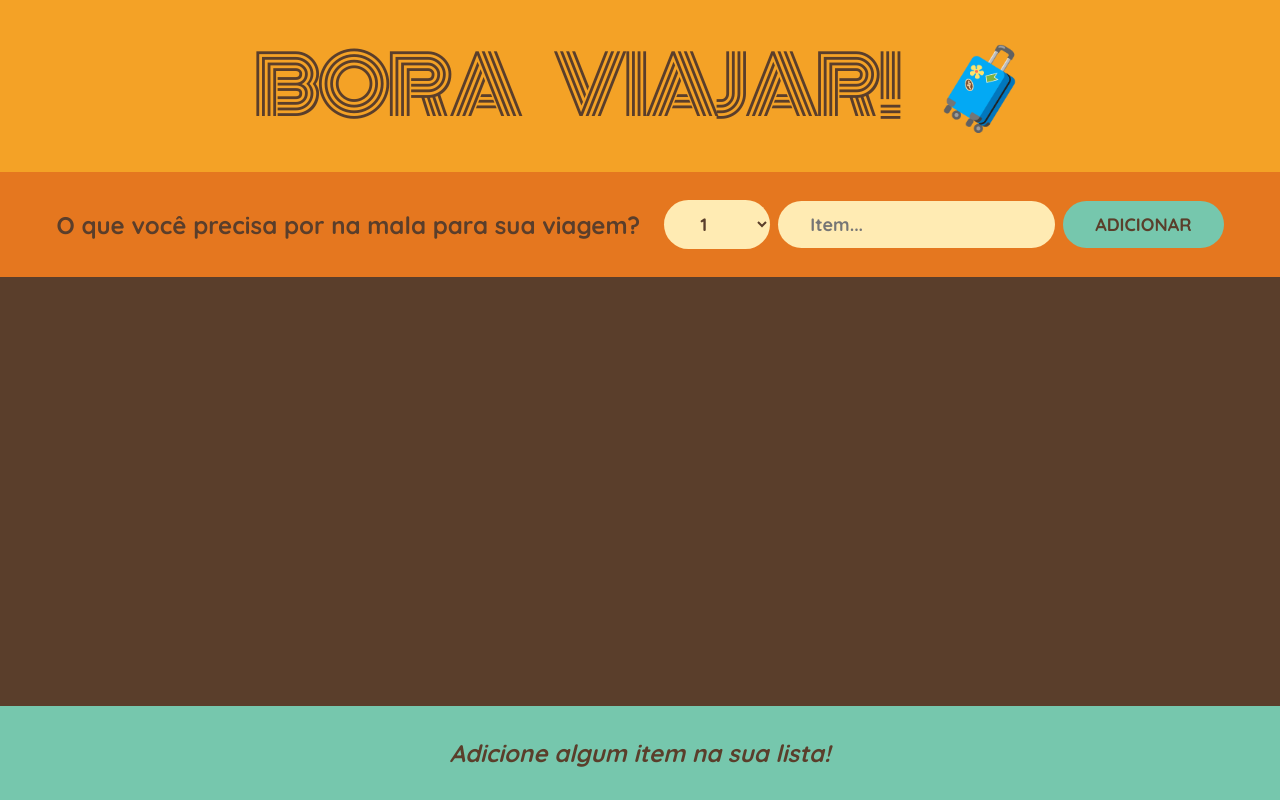
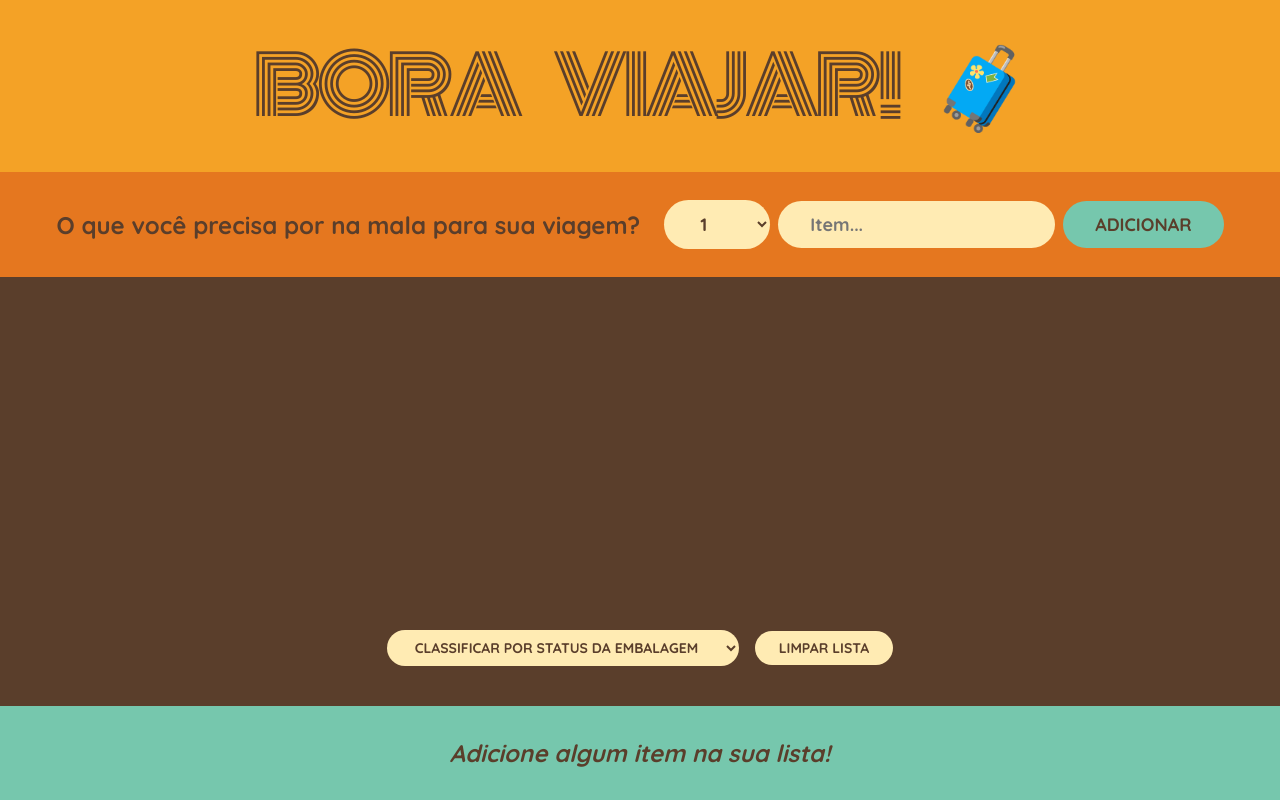
Before and after one commit to Raissaluna3026/Viagem-Lista, a React (Create React App) app in the folder trip/: page / in a window 1280 px wide. Built offline with nearby package versions, Linux system fonts and the light colour scheme.

Commit message:
botão de limpar lista

```diff
--- a/trip/src/App.js
+++ b/trip/src/App.js
@@ -25,13 +25,18 @@ export default function App(){
      : item))
   }
 
+  function deleteItems(){
+    setItems([]);
+
+  }
+
 
 
   return (
     <div className="app">
       <Logo/>
       <Form onAddItems={handleAddItems}/>
-      <ListaDeCoisas items={items} onDeleteItem={handleDeleteItem} onToggleItem={handleToggleItem}/>
+      <ListaDeCoisas items={items} onDeleteItem={handleDeleteItem} onToggleItem={handleToggleItem} onDeleteItems={deleteItems}/>
       <Estatistica items={items}/>
     </div>
   )
@@ -85,14 +90,33 @@ function Form({onAddItems}){
   )
 }
 
-function ListaDeCoisas({items, onDeleteItem, onToggleItem}){
+function ListaDeCoisas({items, onDeleteItem, onToggleItem, onDeleteItems}){
+  const [sortBy, setSortBy] = useState('packed');
+
+  let sortedItems;
+
+  if(sortBy === 'input') sortedItems = items;
+  if(sortBy === 'description')
+    sortedItems = items.slice().sort((a,b) => a.description.localeCompare(b.description));
+
+  if(sortBy === 'packed')
+    sortedItems = items.slice().sort((a,b) => Number(a.packed) - Number(b.packed));
+
   return (
     <div className="list">
       <ul >
-        {items.map((item) => (
+        {sortedItems.map((item) => (
           <Item item={item} onDeleteItem={onDeleteItem} key={item.id} onToggleItem={onToggleItem}/>
         ))}
       </ul>
+      <div className='actions'>
+        <select value={sortBy} onChange={(e) => setSortBy(e.target.value)}>
+          <option value='input'>Classificar por ordem de entrada</option>
+          <option value='description'>Classificar por descrição</option>
+          <option value='packed'>Classificar por status da embalagem</option>
+        </select>
+        <button onClick={() => onDeleteItems()}>Limpar lista</button>
+      </div>
     </div>
   )
 }
```
